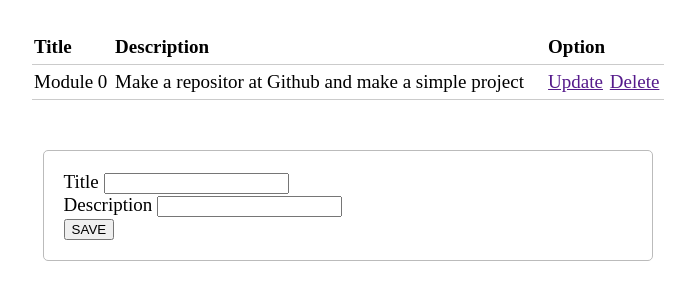
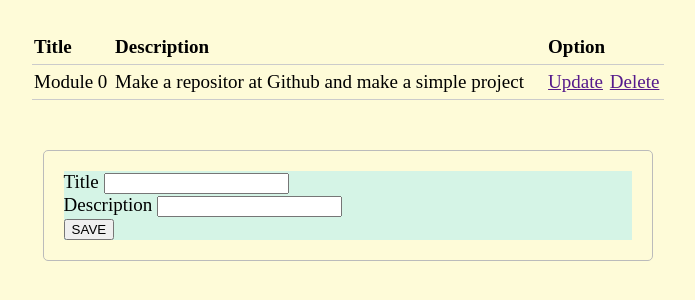
Before and after one commit to klyde123/Module-0-Todo-List, a PHP site: page / in a window 1280 px wide. Shown: the top 300 px of the page, without its empty margins (292-987 px from the left). Run offline with PHP 8.4, Linux system fonts and the light colour scheme.

Commit message:
adding style for body color h1 div span

```diff
--- a/style.css
+++ b/style.css
@@ -1,5 +1,6 @@
 body {
     font-size: 19px;
+    background-color: #fefbd8;
 }
 table{
     width: 50%;
@@ -27,3 +28,15 @@ form {
     border: 1px solid #bbbbbb;
     border-radius: 5px;
 }
+
+h1 {
+  background-color: #80ced6;
+}
+
+div {
+  background-color: #d5f4e6;
+}
+
+span {
+  background-color: #f18973;
+}
```
